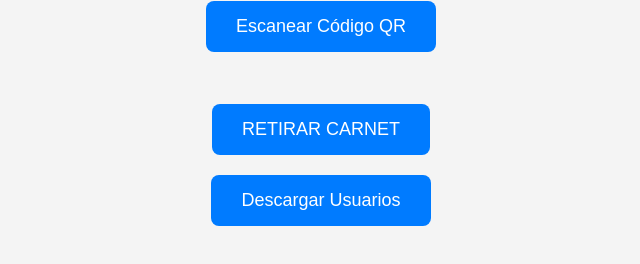
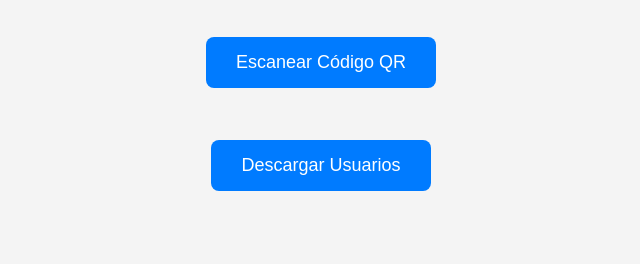
Before and after one commit to xPeski/APPCARNET, a plain HTML site: page frontend/index.html in a window 1280 px wide. Shown: the part 332-596 px from the top of the page, without its empty margins (319-959 px from the left). Drawn offline with Linux system fonts and the light colour scheme.

```diff
--- a/frontend/index.html
+++ b/frontend/index.html
@@ -42,7 +42,7 @@
     <button id="scanBtn">Escanear Código QR</button>
     <div id="qr-reader" style="display: none;"></div>
     <p id="result"></p>
-    <button id="koBtn">RETIRAR CARNET</button>
+
 
 
     <button id="descargarCSV">Descargar Usuarios</button>
```
